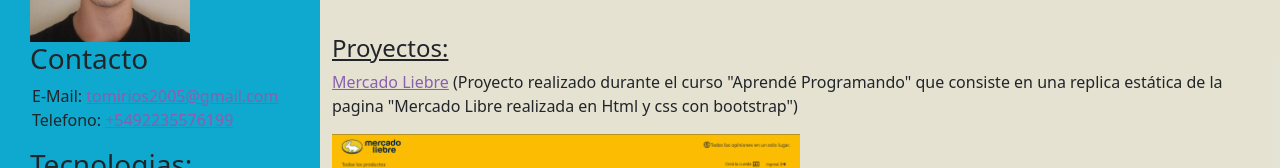
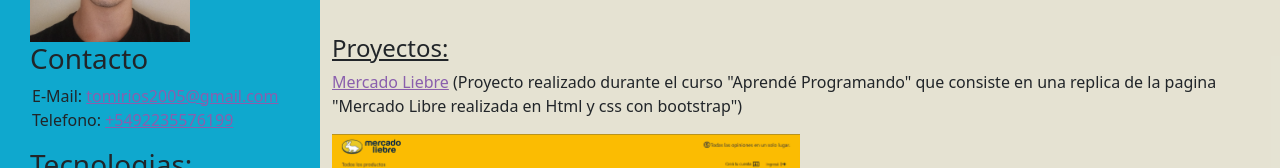
Before and after one commit to Tomirios2005/Tomirios2005.github.io, a plain HTML site: page index.html in a window 1280 px wide. Both pictures are taken after a click on the item "Proyectos". Shown: the part 199-367 px from the top of the page. Drawn offline with nearby package versions, Linux system fonts and the light colour scheme.

Commit message:
Update index.html

```diff
--- a/index.html
+++ b/index.html
@@ -72,7 +72,7 @@
                 <h4>Proyectos:</h4>
                 <p>
                 <a target="_blank" href="http://mercadoliebretom.000webhostapp.com/">Mercado Liebre</a>
-                 (Proyecto realizado durante el curso "Aprendé Programando" que consiste en una replica estática de la pagina "Mercado Libre realizada en Html y css con bootstrap")
+                 (Proyecto realizado durante el curso "Aprendé Programando" que consiste en una replica de la pagina "Mercado Libre realizada en Html y css con bootstrap")
                 </p>
                 <a target="_blank" href="http://mercadoliebretom.000webhostapp.com/">
                 <img src="img/mercadoLiebre.png" alt="Mercado Liebre">
```
